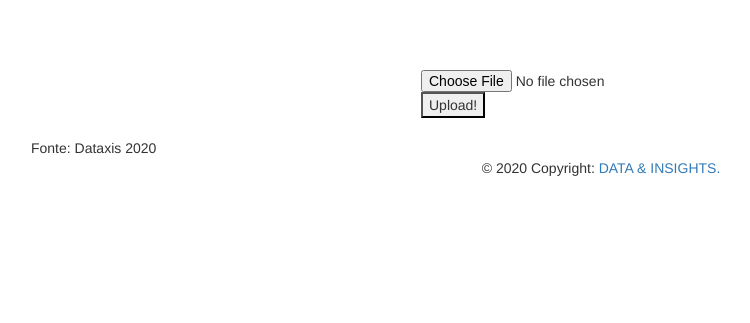
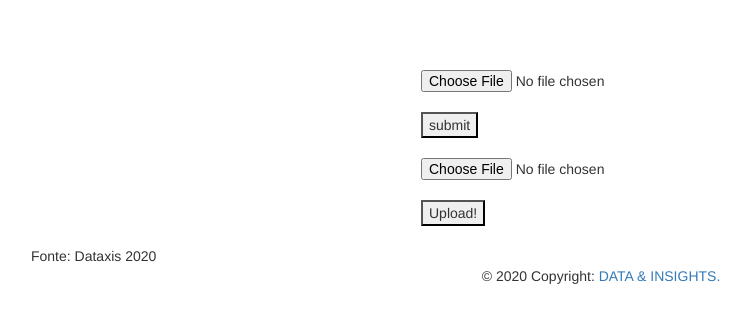
Before and after one commit to rodrigol-oliveira/Dash, a Node server app: page /import in a window 1280 px wide. Shown: the part 130-453 px from the top of the page, without its empty margins (39-789 px from the left). Run offline with Node 20, Linux system fonts and the light colour scheme; some libraries are stand-ins or nearby versions.

Commit message:
correction order

```diff
--- a/app.js
+++ b/app.js
@@ -39,11 +39,11 @@ app.get('/', function (req, res) {
 	let queryGenrer = 'select distinct genre from svod where kpi_client = "SVOD and streaming service subscribers" and export_data >0';
 	let queryNet = 'select network ,sum(case when quarter_year = ' + '"2019 Q1"' + 'then export_data else 0 end) as "2019 Q1",sum(case when quarter_year = ' + '"2019 Q2"'
 	+ 'then export_data else 0 end) as "2019 Q2",sum(case when quarter_year = ' + '"2019 Q3"' + 'then export_data else 0 end) as "2019 Q3",sum(case when quarter_year = ' + '"2019 Q4"'
-	+ 'then export_data else 0 end) as "2019 Q4" from svod where kpi_client = "SVOD and streaming service subscribers" group by network order by "2019 Q4" desc';
+	+ 'then export_data else 0 end) as "2019 Q4" from svod where kpi_client = "SVOD and streaming service subscribers" group by network order by `2019 Q4` desc';
 
 	let queryGrp = 'select svod.Group ,sum(case when quarter_year = ' + '"2019 Q1"' + 'then export_data else 0 end) as "2019 Q1",sum(case when quarter_year = ' + '"2019 Q2"'
 	+ 'then export_data else 0 end) as "2019 Q2",sum(case when quarter_year = ' + '"2019 Q3"' + 'then export_data else 0 end) as "2019 Q3",sum(case when quarter_year = ' + '"2019 Q4"'
-	+ 'then export_data else 0 end) as "2019 Q4" from svod where kpi_client = "SVOD and streaming service subscribers" and svod.group in ("Netflix Group", "America Movil Group", "Amazon Group", "WarnerMedia", "Globo Group", "Google Group","Disney Networks") group by svod.Group order by "2019 Q4" desc ';
+	+ 'then export_data else 0 end) as "2019 Q4" from svod where kpi_client = "SVOD and streaming service subscribers" and svod.group in ("Netflix Group", "America Movil Group", "Amazon Group", "WarnerMedia", "Globo Group", "Google Group","Disney Networks") group by svod.Group order by `2019 Q4` desc ';
 
 	let queryQuarters = 'select Quarter_Year, sum(Export_data) as TotalQ from svod where kpi_client = "SVOD and streaming service subscribers" group by Quarter_Year';
 
--- a/views/pages/import.ejs
+++ b/views/pages/import.ejs
@@ -16,6 +16,13 @@
 			</div>
 			<div class="col-xs-12 col-md-4 espaco">
 
+			<form id="uploadbanner" enctype="multipart/form-data" method="post" action="#">
+				<input id="fileupload" name="myfile" type="file" />
+			</br>
+
+				<input type="submit" value="submit" id="submit" />
+			</br>
+		</br>
 
 				<form ref='uploadForm'
 				id='uploadForm'
@@ -23,9 +30,10 @@
 				method='post'
 				encType="multipart/form-data">
 				  <input type="file" name="sampleFile" />
+			</br>
+
 				  <input type='submit' value='Upload!' />
 			  </form>
-
 
 			</form>
 		</br>
```
Lines whose indentation alone changed are shown as unchanged.
